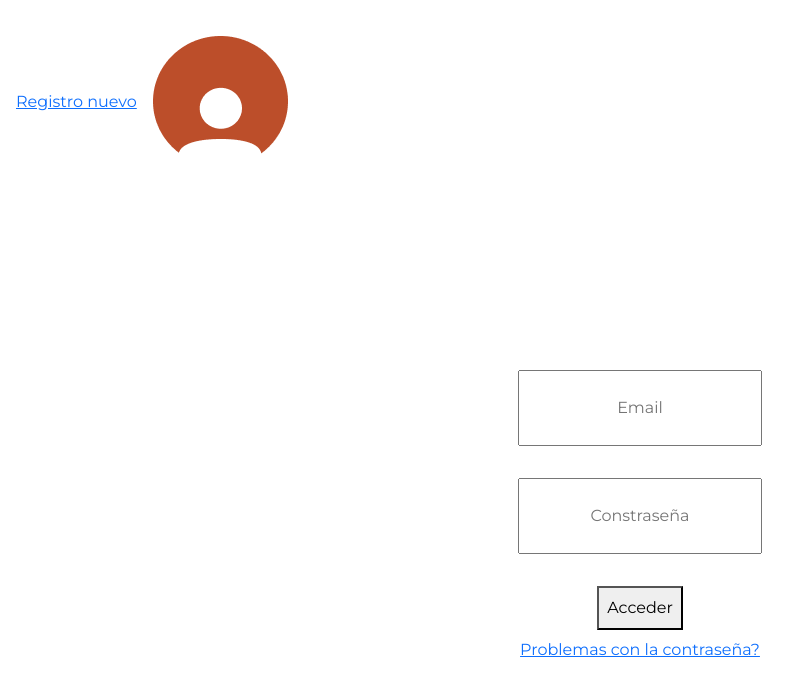
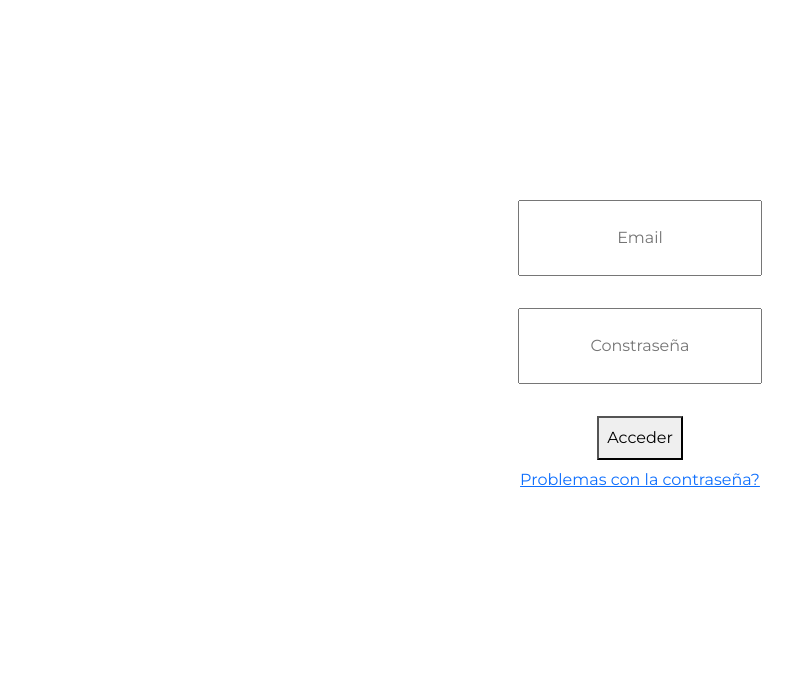
Before and after one commit to aleswebgit/Deploy-Habit-Front-End, a React (Create React App) app: page / in a window 1280 px wide. Shown: the top 696 px of the page, without its empty margins (0-809 px from the left). Built offline with nearby package versions, Linux system fonts and the light colour scheme.

Commit message:
update navbar views

```diff
--- a/src/App.js
+++ b/src/App.js
@@ -1,7 +1,7 @@
 import './App.css'
 import React from 'react'
 import RoutesConfig from './routes/RoutesConfig.jsx'
-import Navbar from './Components/Navbar.jsx'
+
 
 
 function App() {
@@ -10,7 +10,6 @@ function App() {
 
   return (
     <div>
-      <Navbar/>
       <RoutesConfig />
     </div>
   )
--- a/src/Views/AdminRegister.jsx
+++ b/src/Views/AdminRegister.jsx
@@ -1,12 +1,16 @@
 import React from 'react'
+import Navbar from '../Components/Navbar.jsx'
+
+
 
 function AdminRegister(){
   return(
+    <>
+      <Navbar/>
       <div className = 'mt-20'>
-
         <div className="m-auto w-[313px] rounded-3xl bg-[#F8D1B4]">
           <div className="p-6">
-          <h1 className="flex items-center justify-center p-14 px-2 text-center text-3xl font-bold text-[#BC4E2A]">Registro nuevo usuarix</h1>
+            <h1 className="flex items-center justify-center p-14 px-2 text-center text-3xl font-bold text-[#BC4E2A]"> Nueva alta en el sistema</h1>
             <form>
               <label className="block w-[269px]">
                 <input name="name" type="text" className=" w-full rounded-full p-2 text-center" placeholder="Email" />
@@ -23,6 +27,7 @@ function AdminRegister(){
         </div>
         <p className="flex items-center justify-center py-4 px-12 text-center text-[#BC4E2A]"> Asigna email y contraseña para registrar a una nueva persona </p>
       </div>
+    </>
   )
 }
 
--- a/src/Views/Home.jsx
+++ b/src/Views/Home.jsx
@@ -1,16 +1,18 @@
 
 import Category from '../Components/Category'
 import Advice from '../Components/Advice'
-
+import Navbar from '../Components/Navbar.jsx'
 
 function Home() {
 
   return (
-    <div>
-      <Category/>
-      <Advice/>
-    </div>
-
+    <>
+      <Navbar/>
+      <div>
+        <Category/>
+        <Advice/>
+      </div>
+    </>
 
   )
 }
--- a/src/Views/Register.jsx
+++ b/src/Views/Register.jsx
@@ -1,8 +1,13 @@
 import RegisterForm from '../Components/RegisterForm'
+import Navbar from '../Components/Navbar.jsx'
 
 function Register(){
   return(
-    <RegisterForm>Register</RegisterForm>
+
+    <>
+      <Navbar/>
+      <RegisterForm>Register</RegisterForm>
+    </>
   )
 }
 
--- a/src/Views/Section.jsx
+++ b/src/Views/Section.jsx
@@ -1,7 +1,15 @@
+
+import Navbar from '../Components/Navbar.jsx'
+
+
+
 
 const Section = () => {
   return (
-    <div>Section</div>
+    <>
+      <Navbar/>
+      <div>Section</div>
+    </>
   )
 }
 
```
Lines whose indentation alone changed are shown as unchanged.
